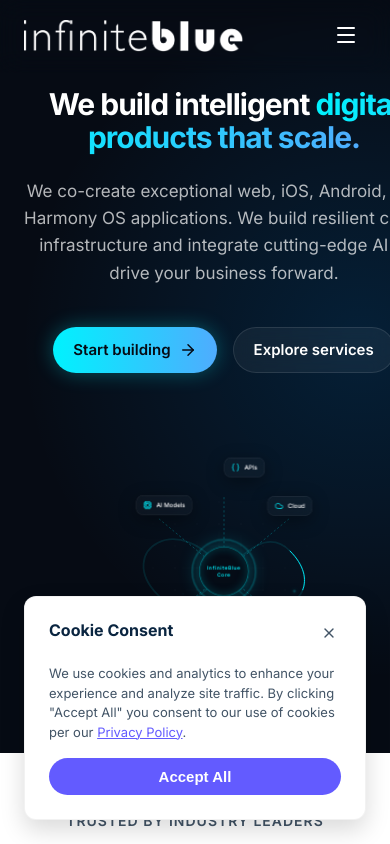
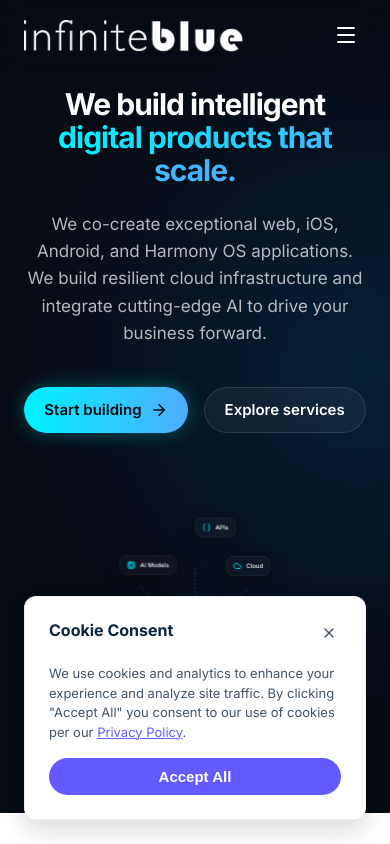
Before and after one commit to kudax1/infiniteblue, a Next.js app: page / in a window 390 px wide. Shown: the top 844 px of the page. Built offline with nearby package versions, Linux system fonts and the light colour scheme; no server answers.

Commit message:
fix: hero section horizontal overflow on mobile
Add min-width: 0 to grid children and overflow-x: hidden on
html/body to prevent the 400px command-center graphic from
pushing the layout wider than the viewport on narrow screens.

```diff
--- a/src/app/globals.css
+++ b/src/app/globals.css
@@ -31,6 +31,11 @@
   margin: 0;
   padding: 0;
   box-sizing: border-box;
+}
+
+html, body {
+  overflow-x: hidden;
+  max-width: 100%;
 }
 
 body {
@@ -237,6 +242,10 @@
   letter-spacing: -2px;
   margin-bottom: 24px;
   overflow-wrap: break-word;
+}
+
+.hero-content {
+  min-width: 0;
 }
 
 .hero-content p {
--- a/src/components/HeroGraphic.css
+++ b/src/components/HeroGraphic.css
@@ -65,11 +65,14 @@
 .hero-graphic-container {
     position: relative;
     width: 100%;
+    max-width: 100%;
+    min-width: 0;
     height: 500px;
     display: flex;
     justify-content: center;
     align-items: center;
     z-index: 2;
+    overflow: hidden;
 }
 
 .command-center {
@@ -303,6 +306,8 @@
 
   .hero-graphic-container {
     height: 280px;
+    max-width: 100%;
+    overflow: hidden;
   }
 
   .command-center {
```
